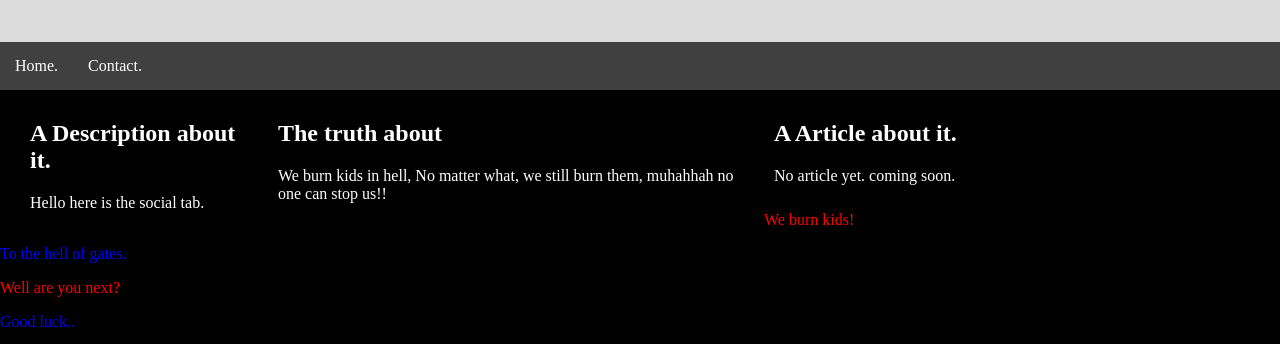
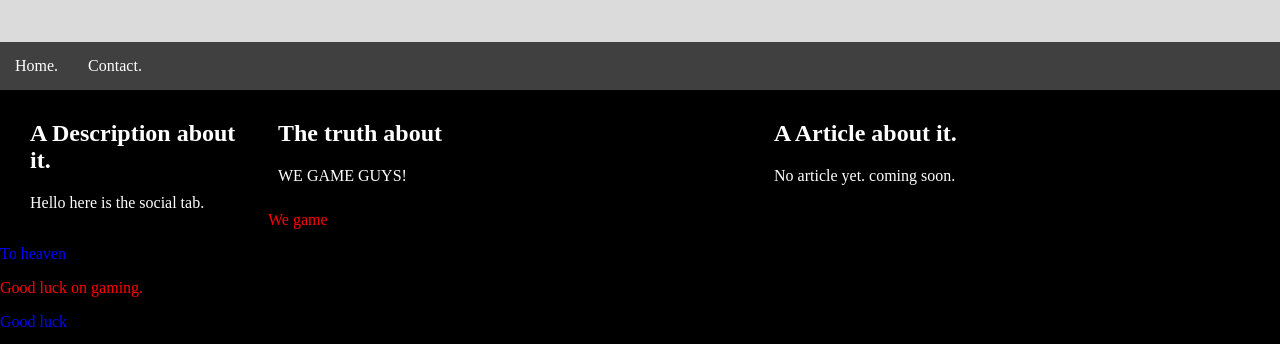
Before and after one commit to notharold/KTA-s_paradise, a plain HTML site: page page2.html in a window 1280 px wide. Shown: the part 75-419 px from the top of the page. Drawn offline with Linux system fonts and the light colour scheme.

Commit message:
Update page2.html

```diff
--- a/page2.html
+++ b/page2.html
@@ -29,7 +29,7 @@
 
         <section>
             <h2>The truth about</h2>
-            <p>We burn kids in hell, No matter what, we still burn them, muhahhah no one can stop us!!</p>
+            <p>WE GAME GUYS!</p>
         </section>
 
         <article>
@@ -38,10 +38,10 @@
         </article>
     </main>
 
-    <p id="p1" class="odd">We burn kids!</p>
-    <p id="p2" class="even">To the hell of gates.</p>
-    <p id="p3" class="odd">Well are you next?</p>
-    <p id="p4" class="even">Good luck..</p>
+    <p id="p1" class="odd">We game</p>
+    <p id="p2" class="even">To heaven</p>
+    <p id="p3" class="odd">Good luck on gaming.</p>
+    <p id="p4" class="even">Good luck</p>
 
     <footer>
         <h2>Social.</h2>
```
